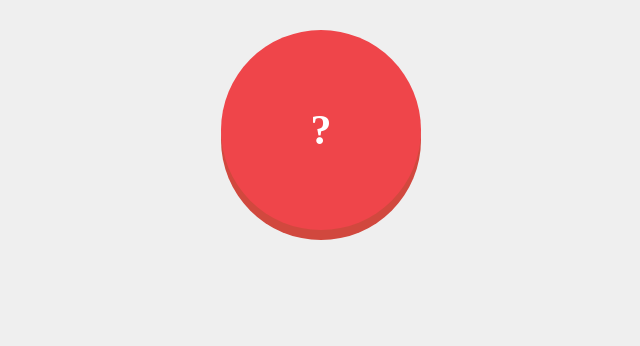
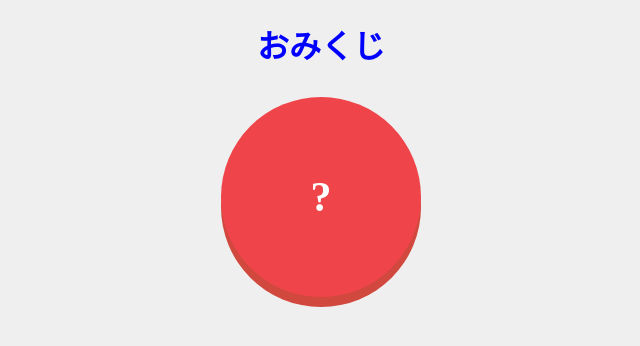
Before and after one commit to okapeeokapee/Fortune, a plain HTML site: page index.html in a window 1280 px wide. Shown: the whole page, without its empty margins (319-959 px from the left). Drawn offline with Linux system fonts and the light colour scheme.

Commit message:
Change probability(Already hidden)

```diff
--- a/index.html
+++ b/index.html
@@ -7,6 +7,7 @@
   <link rel="stylesheet" href="css/styles.css">
 </head>
 <body>
+  <h1 style="text-align: center; color: blue;">おみくじ</h1>
   <div id="btn">?</div>
   <script src="js/main.js"></script>
 </body>
--- a/js/main.js
+++ b/js/main.js
@@ -5,9 +5,18 @@
 
   btn.addEventListener('click',()=>{
     const results = ['大吉','中吉','凶','いたよし','にっしー'];
+    btn.textContent=results[Math.floor(Math.random()*results.length)];
+  }
+    // const n=Math.random();
+    // if(n<0.05){
+    //   btn.textContent='大吉';
+    // }else if(n<0.2){
+    //   btn.textContent='中吉';
+    // }else{
+    //   btn.textContent='凶';
+    // const results = ['大吉','大吉','大吉','大吉','にっしー'];
     // const n =Math.floor(Math.random()*results.length);
     // btn.textContent=results[n];
-    btn.textContent=results[Math.floor(Math.random()*results.length)];
     // btn.textContent = n;
     // switch(n){
     //   case 0:
@@ -19,5 +28,4 @@
     //   case 2:
     //     btn.textContent='凶';
     // }
-  });
-}
+  )};
```
